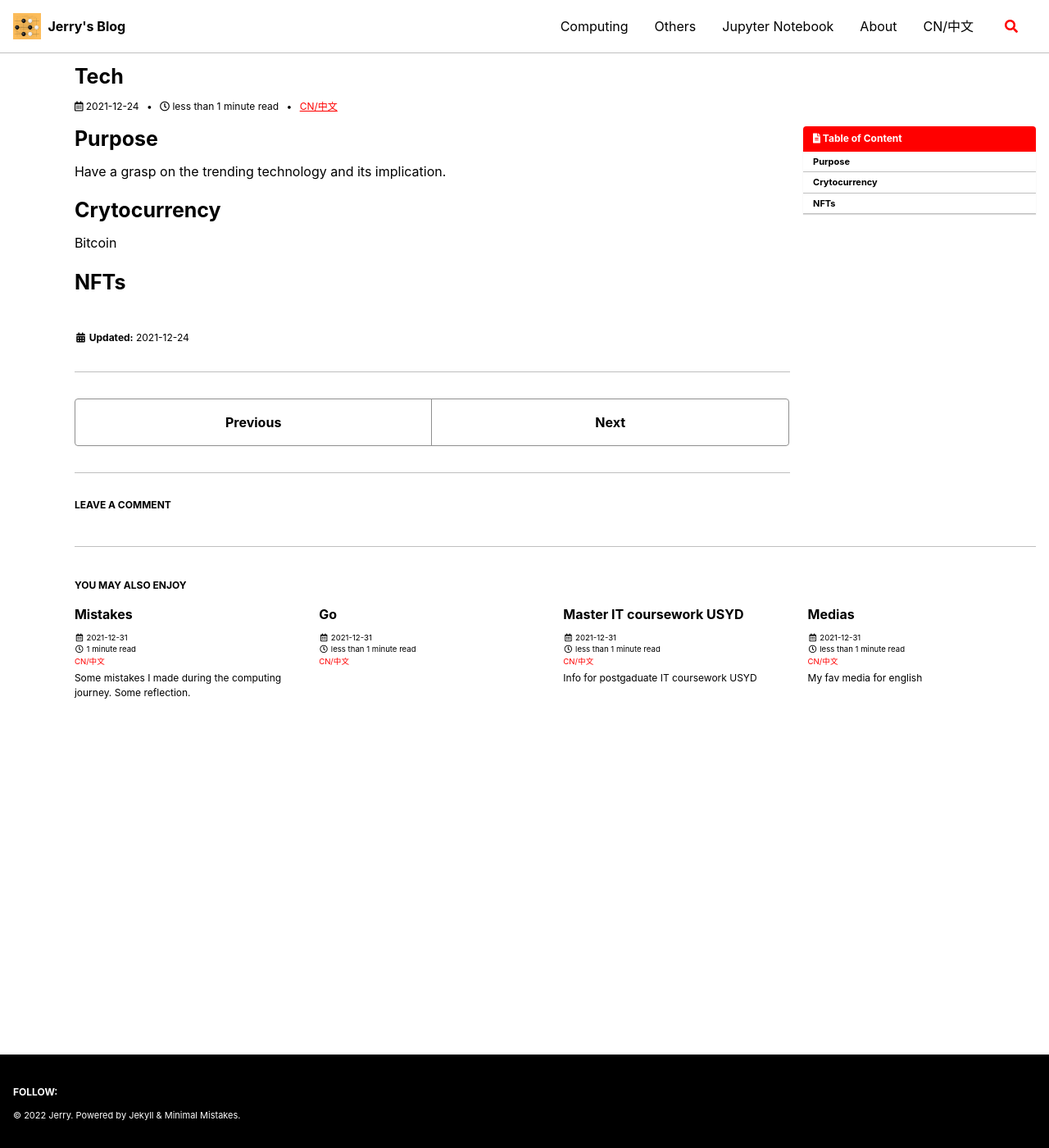
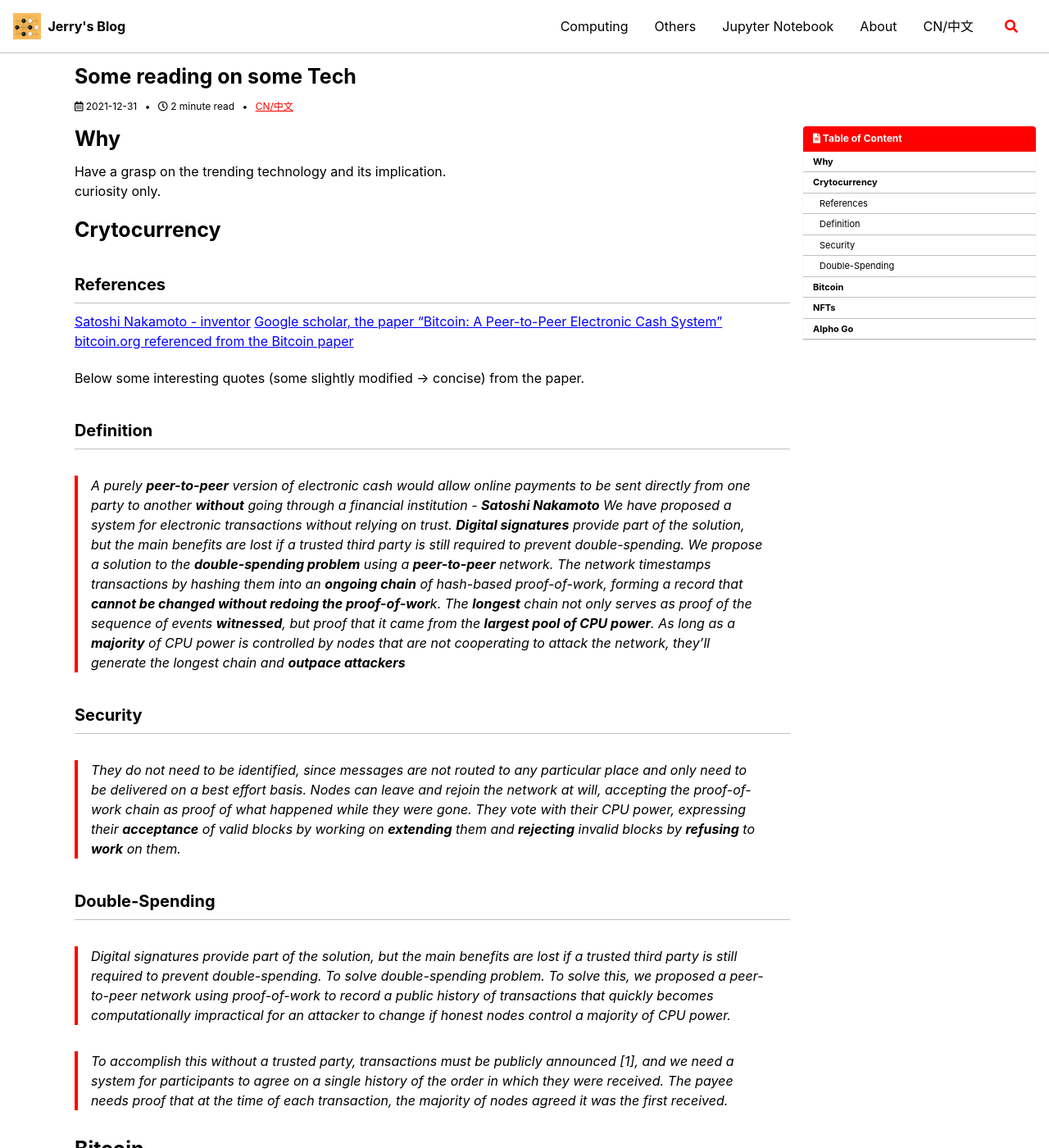
Before and after one commit to postsent/postsent.github.io, a Jekyll site: the page built from _posts/computing/_read/2021-12-24-tech.md, in a window 1280 px wide and 1400 px high. Shown: the whole window at 82% size. Built offline with Jekyll 4.4.1, drawn with Linux system fonts in a browser that asks for light colours; cached includes are drawn as plain includes; comment, search, counter and statistics services are not loaded; some of the changed text lies outside the part shown.

Commit message:
update posts

```diff
--- a/_posts/computing/_read/2021-12-24-tech.md
+++ b/_posts/computing/_read/2021-12-24-tech.md
@@ -1,8 +1,49 @@
-# Purpose
+---
+title: Some reading on some Tech
+date: 2021-12-31
+last_modified_at: 2021-12-31
+categories:
+  - Tech
+excerpt: As title.
+---
+# Why
 
 Have a grasp on the trending technology and its implication.
+curiosity only.
 
 # Crytocurrency
-Bitcoin
+
+## References
+
+[Satoshi Nakamoto - inventor](https://en.wikipedia.org/wiki/Satoshi_Nakamoto)
+[Google scholar, the paper "Bitcoin: A Peer-to-Peer Electronic Cash System"](https://scholar.google.com/citations?hl=en&user=HM4m1awAAAAJ)
+[bitcoin.org referenced from the Bitcoin paper](https://bitcoin.org/en/faq#who-created-bitcoin)
+
+Below some interesting quotes (some slightly modified -> concise) from the paper.
+
+## Definition
+
+> A purely **peer-to-peer** version of electronic cash would allow online payments to be sent directly from one party to another **without** going through a financial institution - **Satoshi Nakamoto**
+> We have proposed a system for electronic transactions without relying on trust.
+> **Digital signatures** provide part of the solution, but the main benefits are lost if a trusted third party is still required to prevent double-spending. We propose a solution to the **double-spending problem** using a **peer-to-peer** network. The network timestamps transactions by hashing them into an **ongoing chain** of hash-based proof-of-work, forming a record that **cannot be changed without redoing the proof-of-wor**k. The **longest** chain not only serves as proof of the sequence of events **witnessed**, but proof that it came from the **largest pool of CPU power**.
+> As long as a **majority** of CPU power is controlled by nodes that are not cooperating to attack the network, they'll generate the longest chain and **outpace attackers**
+
+## Security
+
+> They do not need to be identified, since messages are not routed to any particular place and only need to be delivered on a best effort basis.
+> Nodes can leave and rejoin the network at will, accepting the proof-of-work chain as proof of what happened while they were gone. They vote with their CPU power, expressing their **acceptance** of valid blocks by working on **extending** them and **rejecting** invalid blocks by **refusing** to **work** on them.
+
+## Double-Spending
+
+> Digital signatures provide part of the solution, but the main benefits are lost if a trusted third party is still required to prevent double-spending.
+> To solve double-spending problem. To solve this, we proposed a peer-to-peer network using proof-of-work to record a public history of transactions that quickly becomes computationally impractical for an attacker to change if honest nodes control a majority of CPU power.
+
+> To accomplish this without a trusted party, transactions must be publicly announced [1], and we need a system for participants to agree on a single history of the order in which they were received. The payee needs proof that at the time of each transaction, the majority of nodes agreed it was the first received.
+
+# Bitcoin
 
 # NFTs
+
+# Alpho Go
+
+I played Go.
```
Also changed, not shown: _posts/computing/data_science/2021-12-31-ml-collections.md (+5 -0 lines), _posts/computing/uni/english/2021-12-13-vocab.md (+15 -12 lines).
